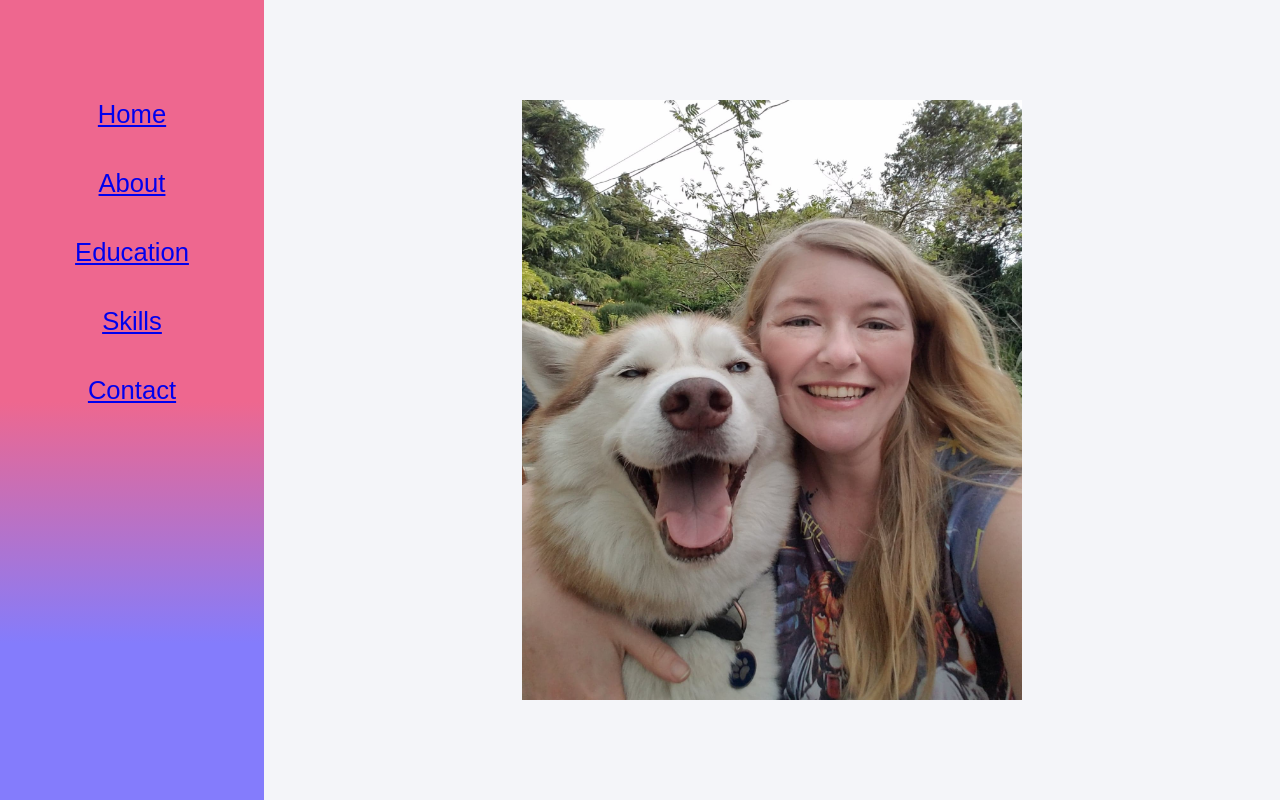
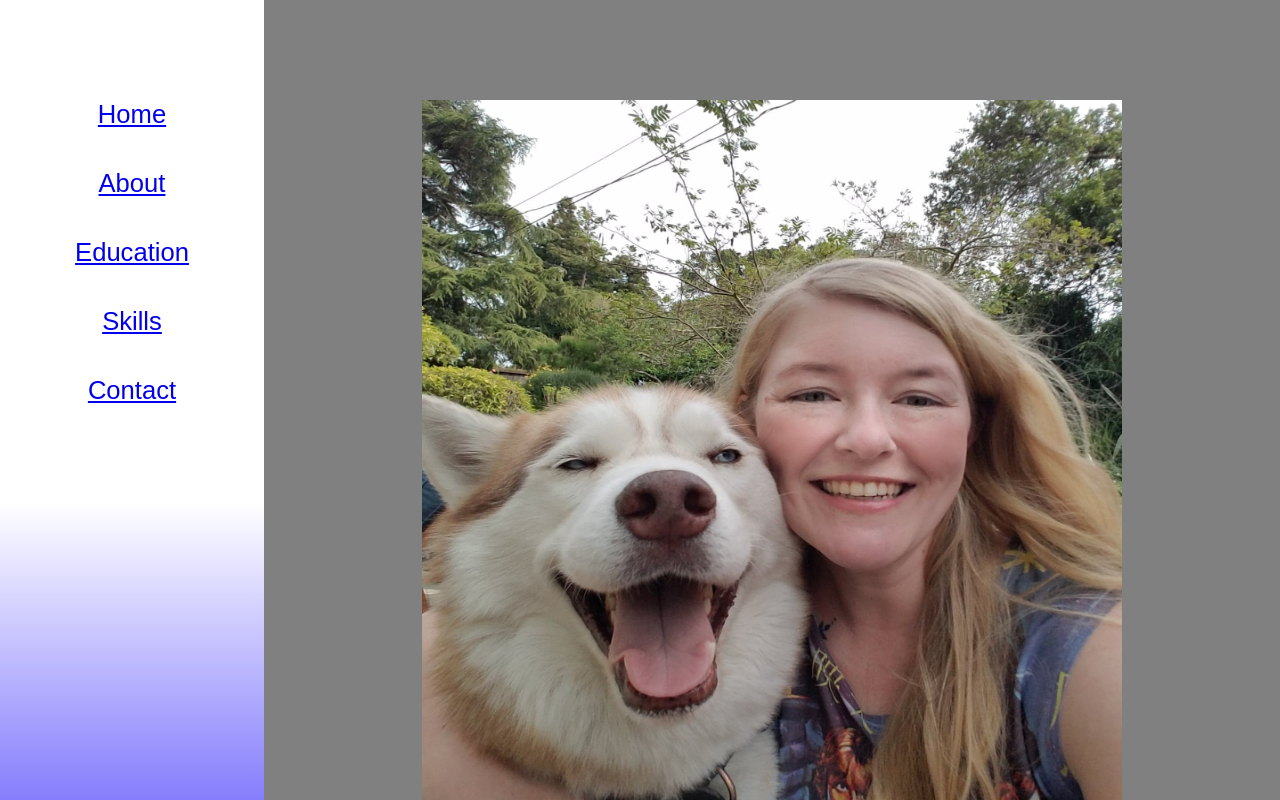
Before and after one commit to EpicRowan/Portfolio-Site, a React (Create React App) app in the folder portfolio_website/: page / in a window 1280 px wide. Shown: the top 800 px of the page. Built offline with nearby package versions, Linux system fonts and the light colour scheme.

Commit message:
Adjusted picture size and colors of Navabar

```diff
--- a/portfolio_website/src/App.css
+++ b/portfolio_website/src/App.css
@@ -50,7 +50,7 @@ min-height: 100vh;
 .condiv
 {
 padding: 100px ;
-background-color: #f4f5f9;
+background-color: grey;
 flex:var(--condiv-flex);
 }
 
@@ -59,7 +59,7 @@ nav
 padding:60px 30px 0px 30px ;
 flex:var(--sidebar-flex);
 background: rgb(238,103,143);
-background: linear-gradient(180deg, rgba(238,103,143,1) 50%, rgba(132,124,252,1) 80%);
+background: linear-gradient(180deg, white 50%, rgba(132,124,252,1) 80%);
 }
 
 nav ul
@@ -124,3 +124,7 @@ color: #1b1d20;
 background-color: #ffffff;
 box-shadow: 0 10px 20px rgba(0,0,0,0.19), 0 6px 6px rgba(0,0,0,0.23);
 }
+
+img {
+ /* border-radius: 70%;*/
+}
--- a/portfolio_website/src/contents/Home.js
+++ b/portfolio_website/src/contents/Home.js
@@ -6,7 +6,7 @@ class Home extends Component {
 	render() {
 		return (
 		<div className="condiv home">
-		<img src={profilepic} className="profilepic" width="500" height="600"></img>
+		<img src={profilepic} className="profilepic" width="700" height="800"></img>
 			<Social />
 		</div>
 	)
```
